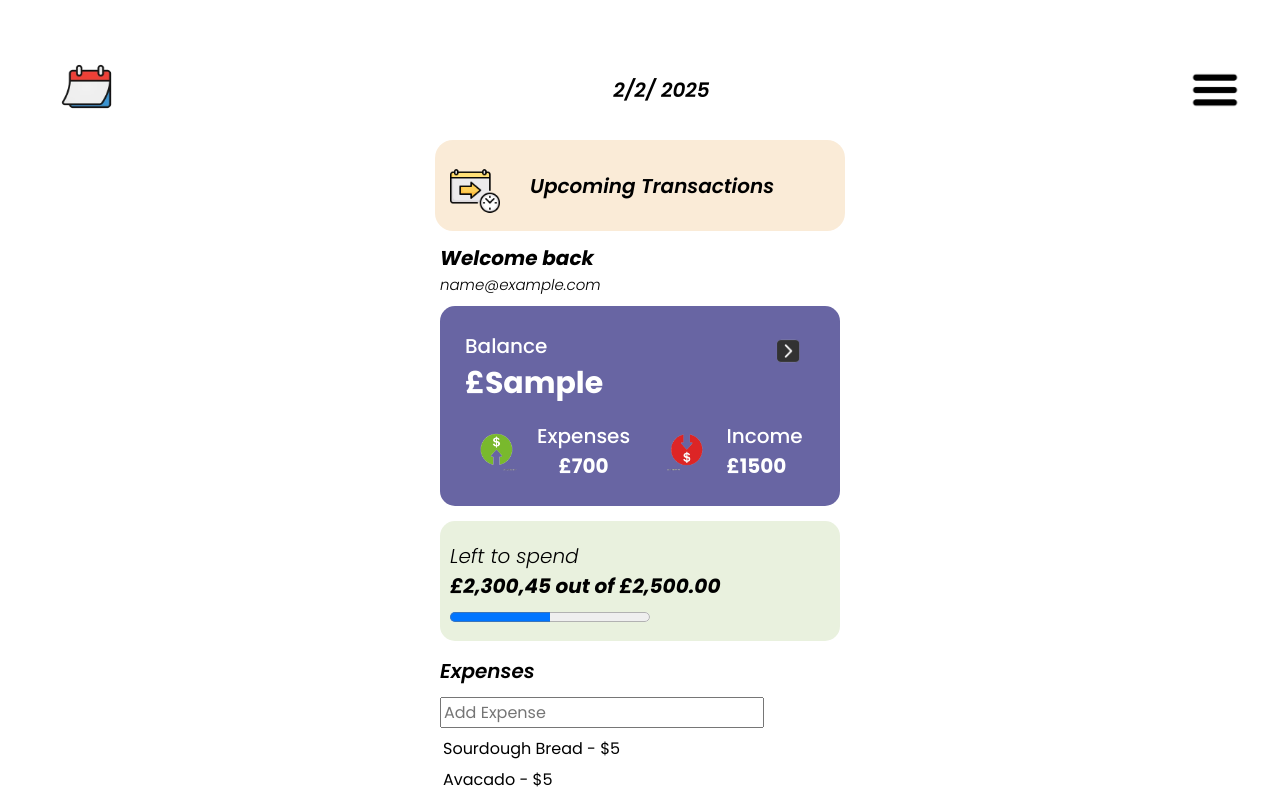
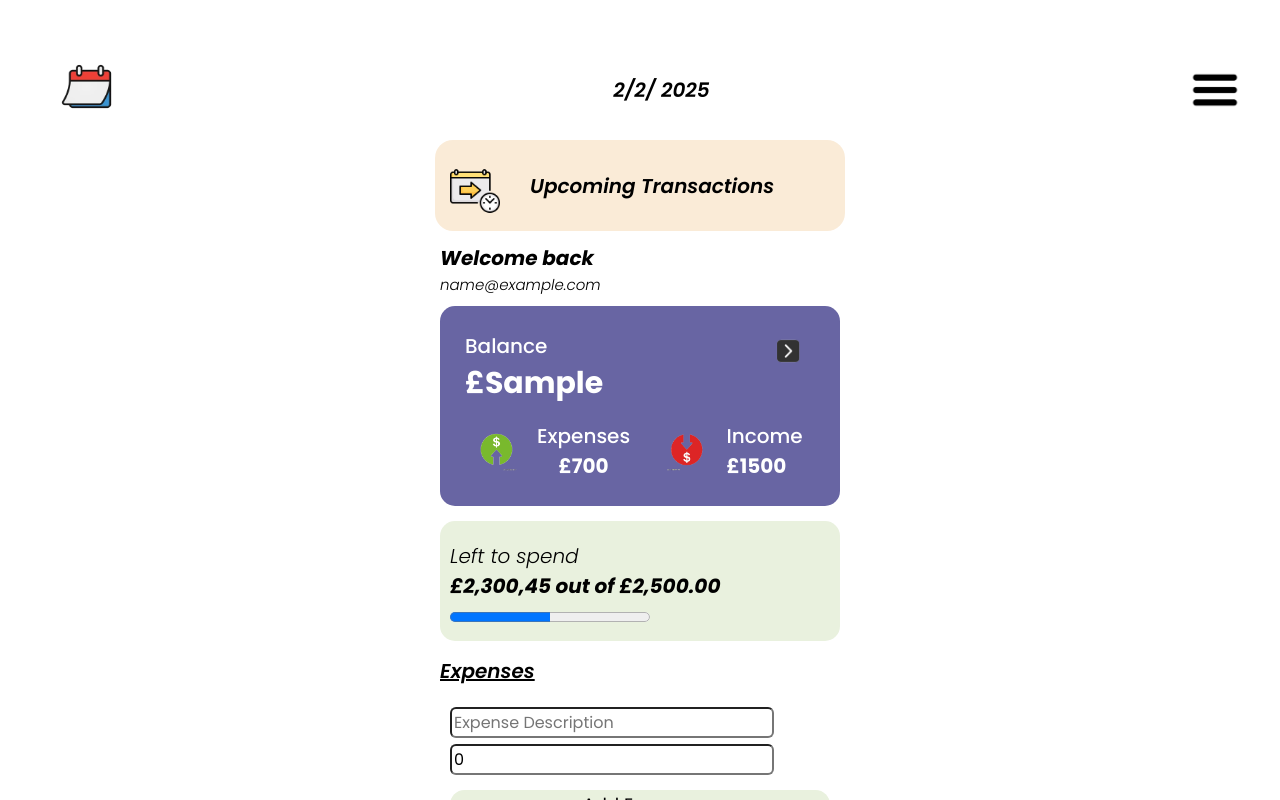
Before and after one commit to myhzyy/Expense-Tracker-App, a React (Vite) app in the folder my-app/: page / in a window 1280 px wide. Both pictures are taken after typing "name@example.com", "Sample", "Sample" into the empty fields and a click on the button "Sign In". Shown: the top 800 px of the page. Built offline with nearby package versions, Linux system fonts and the light colour scheme.

Commit message:
updated form state handling

```diff
--- a/my-app/src/App.jsx
+++ b/my-app/src/App.jsx
@@ -33,6 +33,8 @@ function App() {
 
   const { email, password, income, signedIn } = submittedData;
 
+  console.log(income);
+
   return (
     <>
       <TopSection />
--- a/my-app/src/Components/Expenses.jsx
+++ b/my-app/src/Components/Expenses.jsx
@@ -1,13 +1,57 @@
+import { useState } from "react";
 import styles from "./Expenses.module.css";
 
 function Expenses() {
+  const [expenseName, setExpenseName] = useState("");
+  const [expenseAmount, setExpenseAmount] = useState(0);
+
+  console.log(expenseName);
+  console.log(expenseAmount);
+
+  const handleChange = (e) => {
+    const { name, value } = e.target;
+    if (name === "expenseName") {
+      setExpenseName(value);
+    } else if (name === "expenseAmount") {
+      setExpenseAmount(value);
+    }
+  };
+
+  const handleSubmit = (e) => {
+    e.preventDefault();
+
+    setExpenseName;
+    setExpenseAmount;
+  };
+
   return (
     <>
       <div className={styles.expenses}>
-        <h1>Expenses</h1>
+        <h1 className={styles.headingUnderline}>Expenses</h1>
       </div>
       <div className={styles.userExpensesContainer}>
-        <input className={styles.input} type="text" placeholder="Add Expense" />
+        <div className={styles.submitForm}>
+          <form>
+            <input
+              className={styles.input}
+              type="text"
+              name="expenseName"
+              value={expenseName}
+              onChange={handleChange}
+              placeholder="Expense Description"
+            />
+
+            <input
+              className={styles.input}
+              type="text"
+              name="expenseAmount"
+              value={expenseAmount}
+              onChange={handleChange}
+              placeholder="Expense Amount"
+            />
+            <button className={styles.button}>Add Expense</button>
+          </form>
+        </div>
 
         <h3 className={styles.userExpenses}>Sourdough Bread - $5</h3>
         <h3 className={styles.userExpenses}>Avacado - $5</h3>
--- a/my-app/src/Components/Expenses.module.css
+++ b/my-app/src/Components/Expenses.module.css
@@ -27,3 +27,35 @@ h1 {
   font-size: medium;
   margin-bottom: 5px;
 }
+
+.submitForm {
+  align-items: center;
+  display: flex;
+  /* border: 2px solid red; */
+  padding: 10px;
+}
+
+.button {
+  margin: 0;
+  margin-top: 10px;
+  width: 100%;
+  display: flex;
+  justify-content: center;
+  border-radius: 15px;
+  font-size: large;
+  border: none;
+  background-color: #e9f1de;
+  text-decoration: none;
+  cursor: pointer;
+  color: black;
+}
+
+.input {
+  border-radius: 6px;
+  text-decoration: none; /* Remove underline */
+  margin-right: 10px;
+}
+
+.headingUnderline {
+  text-decoration: underline;
+}
```
